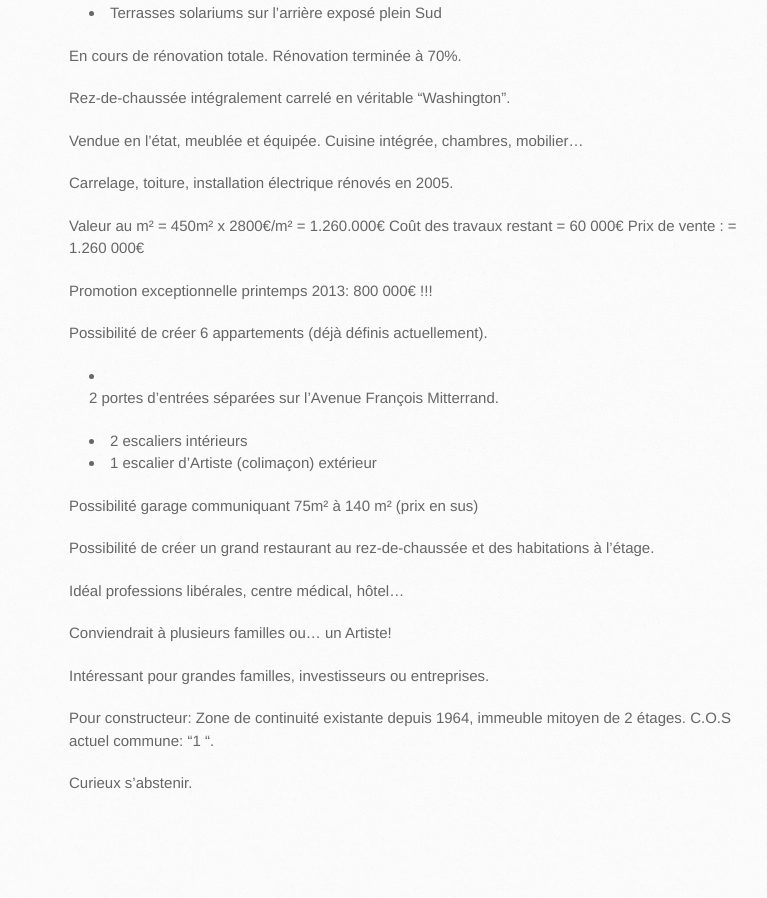
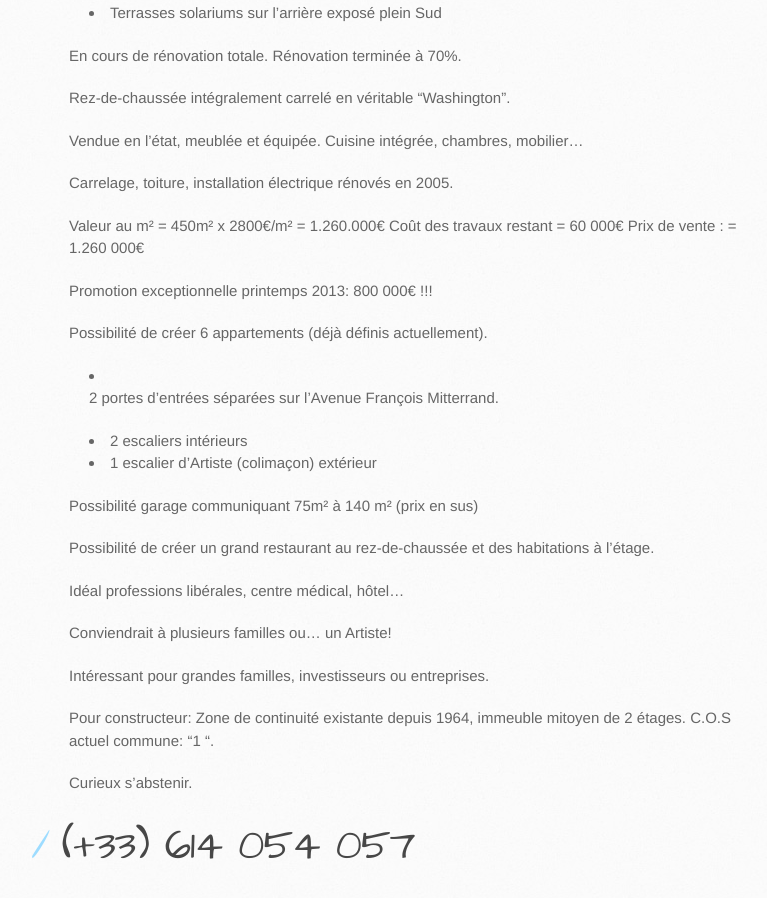
Before and after one commit to sci-la-source/sci-la-source.github.com, a Jekyll site: the page built from vendmaison/accueil.md, in a window 1280 px wide and 900 px high, scrolled down 1279 px. Shown: the whole window, without its empty margins (101-868 px from the left). Built offline with Jekyll 4.4.1, drawn with Linux system fonts in a browser that asks for light colours; before the commit the page ends 2116 px from its top, so only the background shows below that.

Commit message:
add phone number

```diff
--- a/vendmaison/accueil.md
+++ b/vendmaison/accueil.md
@@ -76,3 +76,5 @@ Intéressant pour grandes familles, investisseurs ou entreprises.
 Pour constructeur: Zone de continuité existante depuis 1964, immeuble mitoyen de 2 étages. C.O.S actuel commune: "1 ".
 
 Curieux s'abstenir.
+
+# (+33) 614 054 057
```
